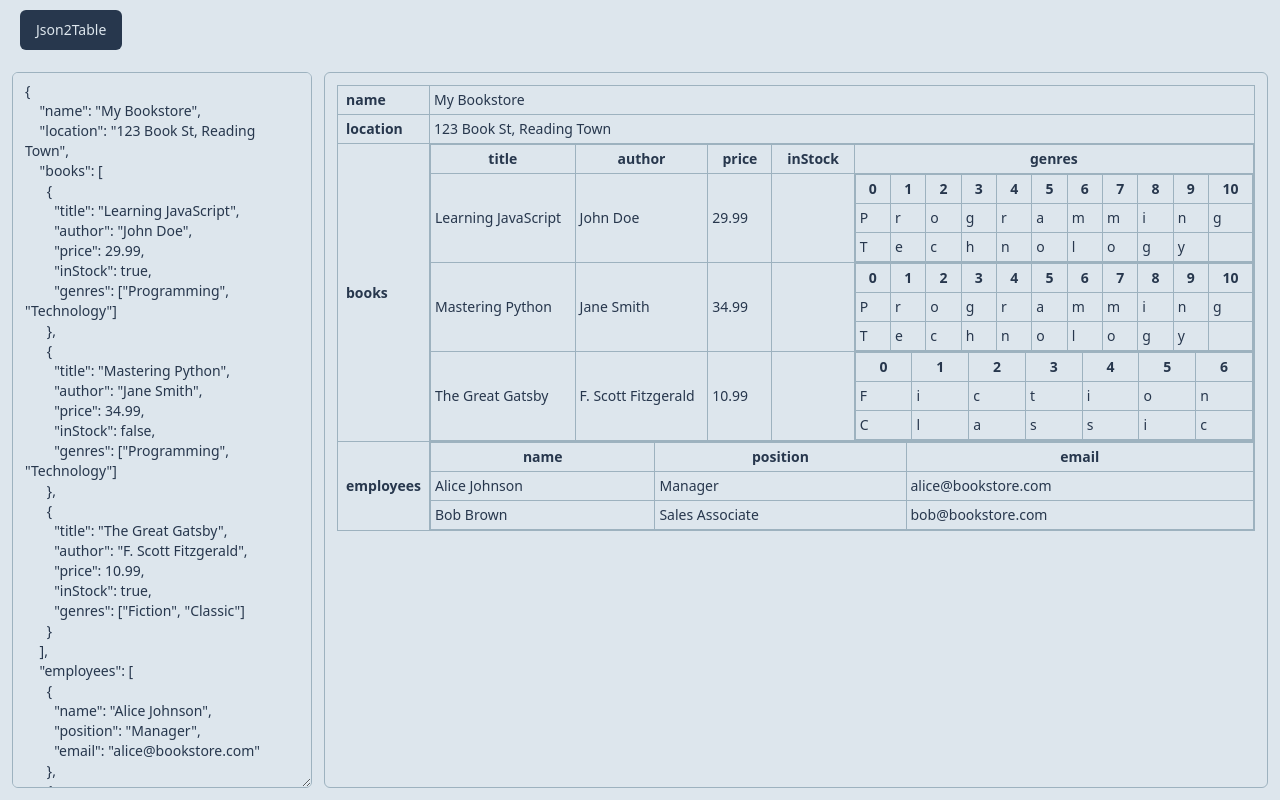
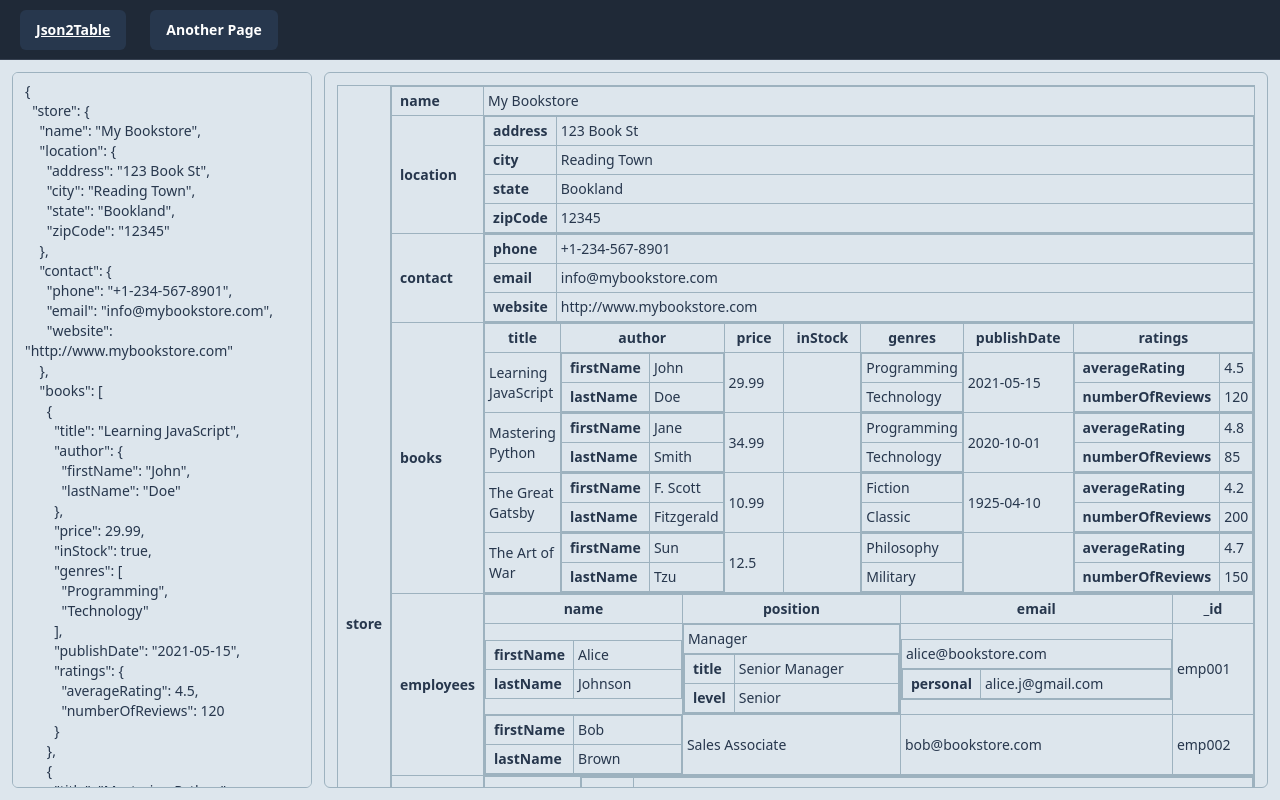
Before and after one commit to l1ancg/online-tools, a Next.js app: page /json2table in a window 1280 px wide. Built offline with nearby package versions, Linux system fonts and the light colour scheme.

Commit message:
enhance Header and Json2Table components with improved styling and structured sample JSON data

```diff
--- a/components/Header.tsx
+++ b/components/Header.tsx
@@ -10,17 +10,28 @@ const Header: React.FC = () => {
     router.pathname === pathname;
 
   return (
-    <nav className="flex items-center justify-between p-3 h-[60px]">
+<nav className="flex items-center justify-between p-3 h-[60px] bg-gray-800 border-b border-gray-700">
+  <div className="flex space-x-4">
     <Button className="m-2">
       <Link
         href="/json2table"
-          className="bold"
-          data-active={isActive("/json2table")}
+        className={`text-white font-bold hover:text-gray-300 transition duration-200 ${isActive("/json2table") ? 'underline' : ''}`}
       >
         Json2Table
       </Link>
     </Button>
+    {/* 可以根据需要添加更多菜单项 */}
+    <Button className="m-2">
+      <Link
+        href="/anotherPage"
+        className={`text-white font-bold hover:text-gray-300 transition duration-200 ${isActive("/anotherPage") ? 'underline' : ''}`}
+      >
+        Another Page
+      </Link>
+    </Button>
+  </div>
 </nav>
+
   );
 };
 
--- a/pages/json2table.tsx
+++ b/pages/json2table.tsx
@@ -10,50 +10,171 @@ import {
 
 export default function Json2Table() {
   const [inputVal, setInputVal] = React.useState(`{
+  "store": {
     "name": "My Bookstore",
-    "location": "123 Book St, Reading Town",
+    "location": {
+      "address": "123 Book St",
+      "city": "Reading Town",
+      "state": "Bookland",
+      "zipCode": "12345"
+    },
+    "contact": {
+      "phone": "+1-234-567-8901",
+      "email": "info@mybookstore.com",
+      "website": "http://www.mybookstore.com"
+    },
     "books": [
       {
         "title": "Learning JavaScript",
-        "author": "John Doe",
+        "author": {
+          "firstName": "John",
+          "lastName": "Doe"
+        },
         "price": 29.99,
         "inStock": true,
-        "genres": ["Programming", "Technology"]
+        "genres": [
+          "Programming",
+          "Technology"
+        ],
+        "publishDate": "2021-05-15",
+        "ratings": {
+          "averageRating": 4.5,
+          "numberOfReviews": 120
+        }
       },
       {
         "title": "Mastering Python",
-        "author": "Jane Smith",
+        "author": {
+          "firstName": "Jane",
+          "lastName": "Smith"
+        },
         "price": 34.99,
         "inStock": false,
-        "genres": ["Programming", "Technology"]
+        "genres": [
+          "Programming",
+          "Technology"
+        ],
+        "publishDate": "2020-10-01",
+        "ratings": {
+          "averageRating": 4.8,
+          "numberOfReviews": 85
+        }
       },
       {
         "title": "The Great Gatsby",
-        "author": "F. Scott Fitzgerald",
+        "author": {
+          "firstName": "F. Scott",
+          "lastName": "Fitzgerald"
+        },
         "price": 10.99,
         "inStock": true,
-        "genres": ["Fiction", "Classic"]
+        "genres": [
+          "Fiction",
+          "Classic"
+        ],
+        "publishDate": "1925-04-10",
+        "ratings": {
+          "averageRating": 4.2,
+          "numberOfReviews": 200
+        }
+      },
+      {
+        "title": "The Art of War",
+        "author": {
+          "firstName": "Sun",
+          "lastName": "Tzu"
+        },
+        "price": 12.50,
+        "inStock": true,
+        "genres": [
+          "Philosophy",
+          "Military"
+        ],
+        "publishDate": null,
+        "ratings": {
+          "averageRating": 4.7,
+          "numberOfReviews": 150
+        }
       }
     ],
     "employees": [
       {
-        "name": "Alice Johnson",
-        "position": "Manager",
-        "email": "alice@bookstore.com"
+        "name": {
+          "firstName": "Alice",
+          "lastName": "Johnson"
+        },
+        "position": [
+          "Manager",
+          {
+            "title": "Senior Manager",
+            "level": "Senior"
+          }
+        ],
+        "email": [
+          "alice@bookstore.com",
+          {
+            "personal": "alice.j@gmail.com"
+          }
+        ],
+        "_id": "emp001"
       },
       {
-        "name": "Bob Brown",
+        "_id": "emp002",
+        "name": {
+          "firstName": "Bob",
+          "lastName": "Brown"
+        },
         "position": "Sales Associate",
-        "email": "bob@bookstore.com"
+        "email": "bob@bookstore.com",
+        "hireDate": "2022-06-15",
+        "skills": [
+          "Customer Service",
+          "Sales",
+          "Inventory Management"
+        ]
       }
-    ]
-  }`);
+    ],
+    "hours": {
+      "monday": {
+        "open": "09:00",
+        "close": "18:00"
+      },
+      "tuesday": {
+        "open": "09:00",
+        "close": "18:00"
+      },
+      "wednesday": {
+        "open": "09:00",
+        "close": "18:00"
+      },
+      "thursday": {
+        "open": "09:00",
+        "close": "20:00"
+      },
+      "friday": {
+        "open": "09:00",
+        "close": "20:00"
+      },
+      "saturday": {
+        "open": "10:00",
+        "close": "17:00"
+      },
+      "sunday": {
+        "closed": true
+      }
+    }
+  }
+}`);
   const [tableVal, setTableVal] = React.useState<
     Record<string, any> | Array<Record<string, any>> | null
   >();
 
   React.useEffect(() => {
     try {
+      if (!inputVal) {
+        setTableVal({});
+        return;
+      }
       const parsed = JSON.parse(inputVal);
       setTableVal(parsed);
     } catch (error) {
@@ -67,10 +188,14 @@ export default function Json2Table() {
     if (val === null || val === undefined) {
       return <div className="m-1 p-0"></div>;
     }
-    if (val instanceof Array) {
-      return generateTable(val);
-    } else if (typeof val === "object") {
-      return generateColumns(val);
+    // console.log("typeof ->", typeof val);
+
+    if (typeof val === "object") {
+      if (val instanceof Array) {
+        return generateTable(val);
+      } else {
+        return generateColumns(val);
+      }
     } else {
       return <div className="m-1 p-0">{val || ""}</div>;
     }
@@ -103,6 +228,22 @@ export default function Json2Table() {
 
   const generateTable = (val: Array<Record<string, any>>) => {
     if (!val || val.length === 0) return null;
+
+    if (typeof val[0] === "string") {
+      return (
+        <Table>
+          <TableBody>
+            {Object.entries(val).map(([key, value], idx) => (
+              <TableRow key={key} className="hover:bg-slate-300">
+                <TableCell className="p-0 m-0 w-full border">
+                  {showContent(value)}
+                </TableCell>
+              </TableRow>
+            ))}
+          </TableBody>
+        </Table>
+      );
+    }
 
     const headers = Object.keys(val[0]);
 
@@ -141,7 +282,7 @@ export default function Json2Table() {
     <div className="p-3 flex flow-row h-full">
       <Textarea
         value={inputVal}
-        className="w-[300px] h-full mr-3"
+        className="w-[300px] h-full mr-3 resize-none"
         onChange={(e) => setInputVal(e.target.value)}
       ></Textarea>
 
```
Lines whose indentation alone changed are shown as unchanged.
